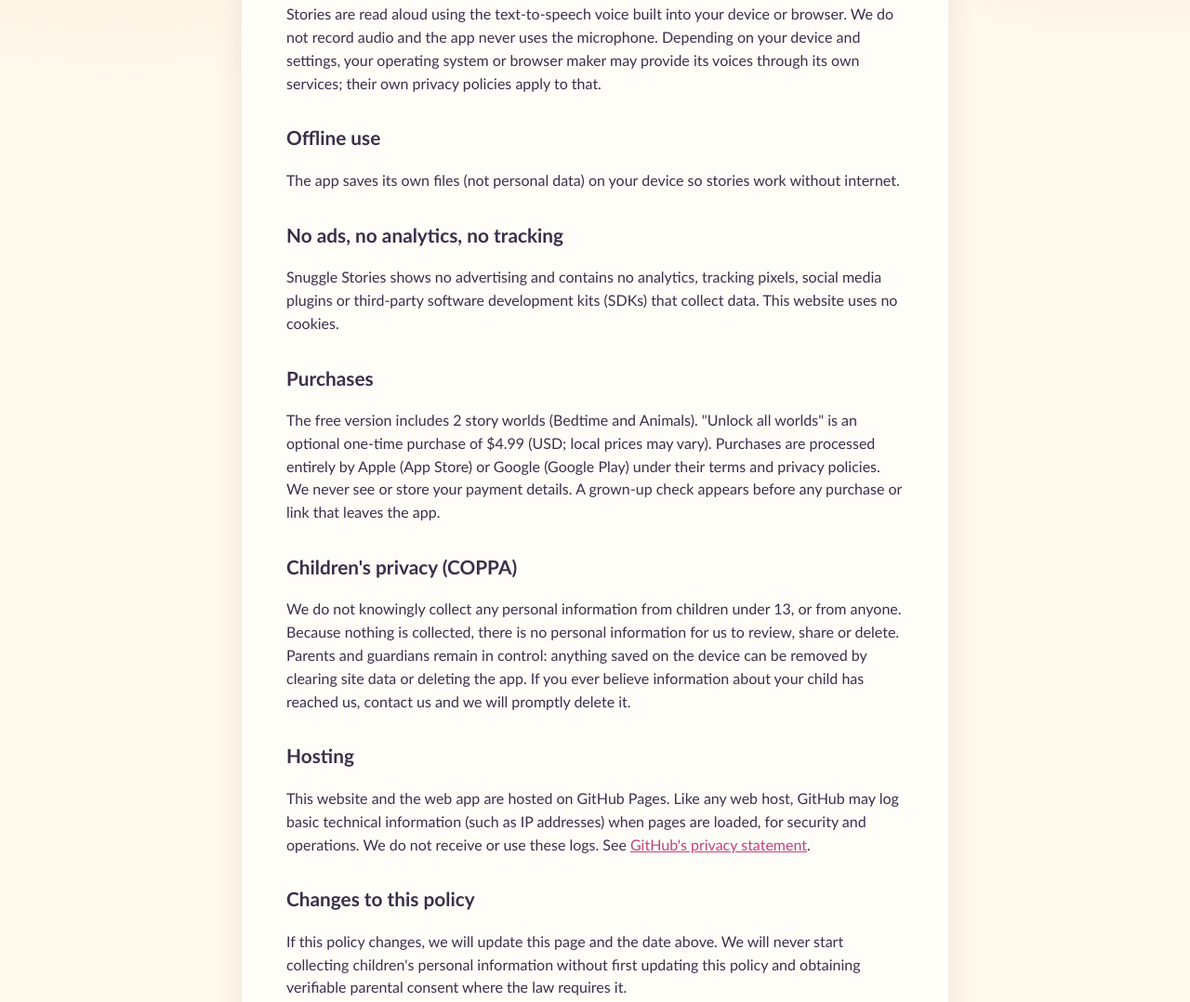
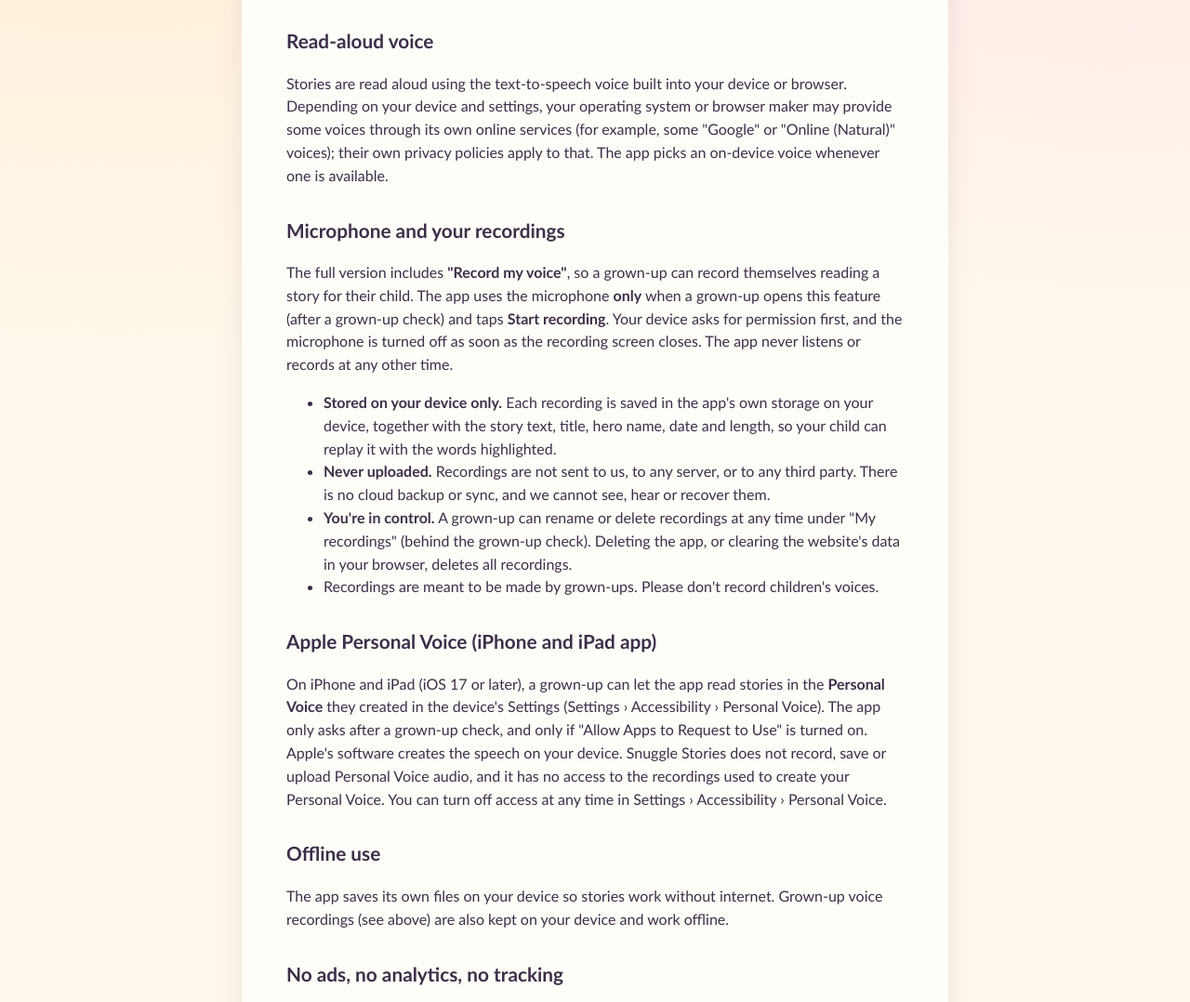
Before and after one commit to ssgswole/ssgswole.github.io, a plain HTML site: page privacy.html in a window 1280 px wide. Shown: the part 866-1944 px from the top of the page at 93% size. Drawn offline with Linux system fonts and the light colour scheme.

Commit message:
Privacy: microphone, on-device recordings, Apple Personal Voice. Add 'Read in your own voice' to features and unlock

```diff
--- a/privacy.html
+++ b/privacy.html
@@ -29,21 +29,33 @@
 <h1>Privacy Policy</h1>
 <p class="updated">Last updated: October 22, 2026</p>
 
-<p class="summary"><strong>The short version:</strong> Snuggle Stories does not collect, store, sell or share any personal information, from children or from adults. Stories are created on your device, there are no ads, no analytics, no tracking and no accounts.</p>
+<p class="summary"><strong>The short version:</strong> Snuggle Stories does not collect, sell or share any personal information, from children or from adults. Stories are created on your device, there are no ads, no analytics, no tracking and no accounts. If a grown-up chooses to record themselves reading a story, that recording is saved only on your device and is never uploaded.</p>
 
 <p>This policy covers the Snuggle Stories app (the web app at <a href="https://ssgswole.github.io/snuggle-stories/">ssgswole.github.io/snuggle-stories</a> and any iPhone, iPad or Android versions) and this website. Snuggle Stories is designed for children and their families, and we built it so there is simply nothing to collect.</p>
 
 <h2>What we collect</h2>
-<p><strong>Nothing.</strong> We do not ask for or collect names, email addresses, phone numbers, photos, voice recordings, location, contacts, device identifiers or usage data. There are no sign-ups or accounts.</p>
+<p><strong>Nothing.</strong> We do not ask for or collect names, email addresses, phone numbers, photos, voice recordings, location, contacts, device identifiers or usage data. There are no sign-ups or accounts. Anything the app saves (your story choices and any grown-up voice recordings) stays on your device and is never sent to us or anyone else.</p>
 
 <h2>The hero's name and story choices</h2>
 <p>When you type a hero name or pick a pronoun, age, world, mood or length, that information is used on your device to build the story. It is never sent to us or anyone else. The app may remember your last choices in your device's local storage so they're ready next time. That data stays on your device, and you can remove it at any time by clearing the app's or browser's site data, or by deleting the app.</p>
 
 <h2>Read-aloud voice</h2>
-<p>Stories are read aloud using the text-to-speech voice built into your device or browser. We do not record audio and the app never uses the microphone. Depending on your device and settings, your operating system or browser maker may provide its voices through its own services; their own privacy policies apply to that.</p>
+<p>Stories are read aloud using the text-to-speech voice built into your device or browser. Depending on your device and settings, your operating system or browser maker may provide some voices through its own online services (for example, some "Google" or "Online (Natural)" voices); their own privacy policies apply to that. The app picks an on-device voice whenever one is available.</p>
+
+<h2 id="microphone">Microphone and your recordings</h2>
+<p>The full version includes <strong>"Record my voice"</strong>, so a grown-up can record themselves reading a story for their child. The app uses the microphone <strong>only</strong> when a grown-up opens this feature (after a grown-up check) and taps <strong>Start recording</strong>. Your device asks for permission first, and the microphone is turned off as soon as the recording screen closes. The app never listens or records at any other time.</p>
+<ul>
+<li><strong>Stored on your device only.</strong> Each recording is saved in the app's own storage on your device, together with the story text, title, hero name, date and length, so your child can replay it with the words highlighted.</li>
+<li><strong>Never uploaded.</strong> Recordings are not sent to us, to any server, or to any third party. There is no cloud backup or sync, and we cannot see, hear or recover them.</li>
+<li><strong>You're in control.</strong> A grown-up can rename or delete recordings at any time under "My recordings" (behind the grown-up check). Deleting the app, or clearing the website's data in your browser, deletes all recordings.</li>
+<li>Recordings are meant to be made by grown-ups. Please don't record children's voices.</li>
+</ul>
+
+<h2 id="personal-voice">Apple Personal Voice (iPhone and iPad app)</h2>
+<p>On iPhone and iPad (iOS 17 or later), a grown-up can let the app read stories in the <strong>Personal Voice</strong> they created in the device's Settings (Settings › Accessibility › Personal Voice). The app only asks after a grown-up check, and only if "Allow Apps to Request to Use" is turned on. Apple's software creates the speech on your device. Snuggle Stories does not record, save or upload Personal Voice audio, and it has no access to the recordings used to create your Personal Voice. You can turn off access at any time in Settings › Accessibility › Personal Voice.</p>
 
 <h2>Offline use</h2>
-<p>The app saves its own files (not personal data) on your device so stories work without internet.</p>
+<p>The app saves its own files on your device so stories work without internet. Grown-up voice recordings (see above) are also kept on your device and work offline.</p>
 
 <h2>No ads, no analytics, no tracking</h2>
 <p>Snuggle Stories shows no advertising and contains no analytics, tracking pixels, social media plugins or third-party software development kits (SDKs) that collect data. This website uses no cookies.</p>
@@ -52,7 +64,7 @@
 <p>The free version includes 2 story worlds (Bedtime and Animals). "Unlock all worlds" is an optional one-time purchase of $4.99 (USD; local prices may vary). Purchases are processed entirely by Apple (App Store) or Google (Google Play) under their terms and privacy policies. We never see or store your payment details. A grown-up check appears before any purchase or link that leaves the app.</p>
 
 <h2>Children's privacy (COPPA)</h2>
-<p>We do not knowingly collect any personal information from children under 13, or from anyone. Because nothing is collected, there is no personal information for us to review, share or delete. Parents and guardians remain in control: anything saved on the device can be removed by clearing site data or deleting the app. If you ever believe information about your child has reached us, contact us and we will promptly delete it.</p>
+<p>We do not knowingly collect any personal information from children under 13, or from anyone. Because nothing is collected, there is no personal information for us to review, share or delete. Parents and guardians remain in control: anything saved on the device, including grown-up voice recordings, can be removed in the app's "My recordings" screen, by clearing site data, or by deleting the app. If you ever believe information about your child has reached us, contact us and we will promptly delete it.</p>
 
 <h2>Hosting</h2>
 <p>This website and the web app are hosted on GitHub Pages. Like any web host, GitHub may log basic technical information (such as IP addresses) when pages are loaded, for security and operations. We do not receive or use these logs. See <a href="https://docs.github.com/en/site-policy/privacy-policies/github-general-privacy-statement" rel="noopener">GitHub's privacy statement</a>.</p>
```
Also changed, not shown: index.html (+4 -2 lines).
